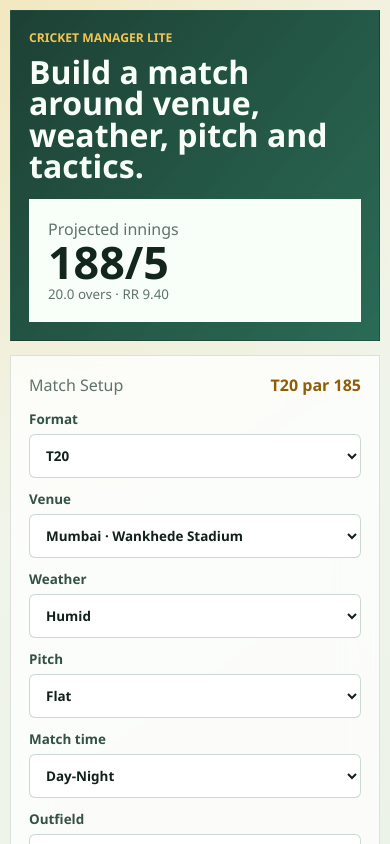
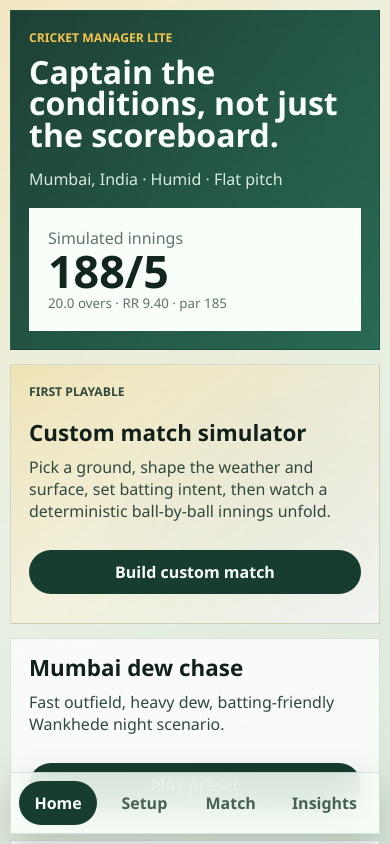
Before and after one commit to ars-codelab/cricket-manager-lite, a Svelte app: page / in a window 390 px wide. Shown: the top 844 px of the page. Built offline with nearby package versions, Linux system fonts and the light colour scheme.

Commit message:
feat: add mobile app shell and presets

```diff
--- a/src/App.svelte
+++ b/src/App.svelte
@@ -15,6 +15,8 @@
     WeatherType,
   } from './lib/types'
 
+  type View = 'home' | 'setup' | 'match' | 'insights'
+
   const formats: MatchFormat[] = ['T20', 'ODI', 'Test']
   const matchTimes: MatchTime[] = ['Day', 'Day-Night', 'Night']
   const outfields: OutfieldCondition[] = ['Slow', 'Normal', 'Fast']
@@ -25,6 +27,7 @@
   const spinPlans: SpinPlan[] = ['Play straight', 'Sweep', 'Use feet', 'Rotate strike', 'Defend']
   const runningRisks: RunningRisk[] = ['Conservative', 'Normal', 'Sharp']
 
+  let view: View = 'home'
   let format: MatchFormat = 'T20'
   let venueId = 'wankhede'
   let weather: WeatherType = 'Humid'
@@ -43,24 +46,111 @@
   $: par = parForFormat(venue, format)
   $: activeBatters = result.scorecard.batting.filter((batter) => batter.balls > 0 || batter.dismissal).slice(0, 8)
   $: activeBowlers = result.scorecard.bowling.filter((bowler) => bowler.balls > 0)
-  $: recentBalls = result.scorecard.balls.slice(-12)
+  $: recentBalls = result.scorecard.balls.slice(-18)
+  $: venueSummary = `${venue.city}, ${venue.country} · ${weather} · ${pitch} pitch`
 
   const bowlingOvers = (balls: number) => `${Math.floor(balls / 6)}.${balls % 6}`
+
+  const applyPreset = (preset: 'mumbai-chase' | 'lords-seamer' | 'chepauk-day-five') => {
+    if (preset === 'mumbai-chase') {
+      format = 'T20'
+      venueId = 'wankhede'
+      weather = 'Dew'
+      pitch = 'Flat'
+      matchTime = 'Day-Night'
+      outfield = 'Fast'
+      aggression = 'Aggressive'
+      shots = 'Mixed'
+      pacePlan = 'Front-foot drive'
+      spinPlan = 'Rotate strike'
+      running = 'Sharp'
+    }
+
+    if (preset === 'lords-seamer') {
+      format = 'Test'
+      venueId = 'lords'
+      weather = 'Overcast'
+      pitch = 'Green'
+      matchTime = 'Day'
+      outfield = 'Slow'
+      aggression = 'Defensive'
+      shots = 'Ground'
+      pacePlan = 'Play late'
+      spinPlan = 'Defend'
+      running = 'Conservative'
+    }
+
+    if (preset === 'chepauk-day-five') {
+      format = 'Test'
+      venueId = 'chepauk'
+      weather = 'Dry'
+      pitch = 'Worn'
+      matchTime = 'Day'
+      outfield = 'Normal'
+      aggression = 'Balanced'
+      shots = 'Ground'
+      pacePlan = 'Short-ball caution'
+      spinPlan = 'Sweep'
+      running = 'Normal'
+    }
+
+    view = 'match'
+  }
 </script>
 
 <main class="app-shell">
   <section class="hero-panel">
     <div>
       <p class="eyebrow">Cricket Manager Lite</p>
-      <h1>Build a match around venue, weather, pitch and tactics.</h1>
+      <h1>Captain the conditions, not just the scoreboard.</h1>
+      <p class="hero-copy">{venueSummary}</p>
     </div>
     <div class="score-tile">
-      <span>Projected innings</span>
+      <span>Simulated innings</span>
       <strong>{result.score}/{result.wickets}</strong>
-      <small>{result.overs} overs · RR {result.runRate}</small>
+      <small>{result.overs} overs · RR {result.runRate} · par {par}</small>
     </div>
   </section>
 
+  <nav class="bottom-nav" aria-label="Primary sections">
+    <button class:active={view === 'home'} type="button" on:click={() => (view = 'home')}>Home</button>
+    <button class:active={view === 'setup'} type="button" on:click={() => (view = 'setup')}>Setup</button>
+    <button class:active={view === 'match'} type="button" on:click={() => (view = 'match')}>Match</button>
+    <button class:active={view === 'insights'} type="button" on:click={() => (view = 'insights')}>Insights</button>
+  </nav>
+
+  {#if view === 'home'}
+    <section class="home-grid">
+      <article class="feature-card primary">
+        <p class="eyebrow">First playable</p>
+        <h2>Custom match simulator</h2>
+        <p>
+          Pick a ground, shape the weather and surface, set batting intent, then watch a deterministic ball-by-ball innings unfold.
+        </p>
+        <button type="button" on:click={() => (view = 'setup')}>Build custom match</button>
+      </article>
+
+      <article class="feature-card">
+        <h2>Mumbai dew chase</h2>
+        <p>Fast outfield, heavy dew, batting-friendly Wankhede night scenario.</p>
+        <button type="button" on:click={() => applyPreset('mumbai-chase')}>Play preset</button>
+      </article>
+
+      <article class="feature-card">
+        <h2>Lord's seamer</h2>
+        <p>Overcast green-top where survival matters more than boundaries.</p>
+        <button type="button" on:click={() => applyPreset('lords-seamer')}>Play preset</button>
+      </article>
+
+      <article class="feature-card">
+        <h2>Chepauk worn turner</h2>
+        <p>Dry, worn surface where spin and batting patience dominate.</p>
+        <button type="button" on:click={() => applyPreset('chepauk-day-five')}>Play preset</button>
+      </article>
+    </section>
+  {/if}
+
+  {#if view === 'setup'}
     <section class="workspace">
       <div class="control-panel">
         <div class="panel-heading">
@@ -191,32 +281,16 @@
             {/each}
           </select>
         </label>
+
+        <button class="wide-action" type="button" on:click={() => (view = 'match')}>Simulate innings</button>
       </div>
     </section>
+  {/if}
 
-  <section class="insight-grid">
-    <article>
-      <h2>Condition Read</h2>
-      {#each result.conditionReadout as line}
-        <p>{line}</p>
-      {/each}
-      <p class="note">{venue.notes}</p>
-    </article>
-
-    <article>
-      <h2>Tactical Read</h2>
-      {#each result.tacticalReadout as line}
-        <p>{line}</p>
-      {/each}
-      {#each result.log as line}
-        <p>{line}</p>
-      {/each}
-    </article>
-  </section>
-
+  {#if view === 'match'}
     <section class="scorecard-panel">
       <div class="panel-heading">
-      <span>Scorecard</span>
+        <span>Match Centre</span>
         <strong>{result.score}/{result.wickets} in {result.overs}</strong>
       </div>
 
@@ -290,6 +364,28 @@
         </div>
       </article>
     </section>
+  {/if}
+
+  {#if view === 'insights'}
+    <section class="insight-grid">
+      <article>
+        <h2>Condition Read</h2>
+        {#each result.conditionReadout as line}
+          <p>{line}</p>
+        {/each}
+        <p class="note">{venue.notes}</p>
+      </article>
+
+      <article>
+        <h2>Tactical Read</h2>
+        {#each result.tacticalReadout as line}
+          <p>{line}</p>
+        {/each}
+        {#each result.log as line}
+          <p>{line}</p>
+        {/each}
+      </article>
+    </section>
 
     {#if format === 'Test'}
       <section class="forecast">
@@ -308,4 +404,5 @@
         </div>
       </section>
     {/if}
+  {/if}
 </main>
--- a/src/app.css
+++ b/src/app.css
@@ -25,10 +25,15 @@ select {
   font: inherit;
 }
 
+button {
+  border: 0;
+  cursor: pointer;
+}
+
 .app-shell {
   width: min(1120px, 100%);
   margin: 0 auto;
-  padding: 18px;
+  padding: 18px 18px 88px;
 }
 
 .hero-panel {
@@ -92,6 +97,81 @@ h2 {
 .score-tile strong {
   font-size: 2.8rem;
   line-height: 1;
+}
+
+.hero-copy {
+  max-width: 680px;
+  margin: 18px 0 0;
+  color: #d7ebdc;
+}
+
+.bottom-nav {
+  position: sticky;
+  top: 10px;
+  z-index: 10;
+  display: grid;
+  grid-template-columns: repeat(4, 1fr);
+  gap: 8px;
+  margin-top: 14px;
+  padding: 8px;
+  border: 1px solid rgba(23, 66, 52, 0.14);
+  background: rgba(248, 255, 248, 0.86);
+  backdrop-filter: blur(18px);
+}
+
+.bottom-nav button,
+.feature-card button,
+.wide-action {
+  min-height: 44px;
+  border-radius: 999px;
+  padding: 0 14px;
+  background: #173d30;
+  color: #f8fff8;
+  font-weight: 800;
+}
+
+.bottom-nav button {
+  background: transparent;
+  color: #486155;
+}
+
+.bottom-nav button.active {
+  background: #173d30;
+  color: #f8fff8;
+}
+
+.home-grid {
+  display: grid;
+  grid-template-columns: 1.4fr repeat(3, minmax(0, 1fr));
+  gap: 14px;
+  margin-top: 14px;
+}
+
+.feature-card {
+  display: grid;
+  gap: 12px;
+  align-content: start;
+  padding: 18px;
+  border: 1px solid rgba(23, 66, 52, 0.14);
+  background: rgba(255, 255, 255, 0.76);
+  backdrop-filter: blur(18px);
+}
+
+.feature-card.primary {
+  min-height: 260px;
+  background:
+    linear-gradient(145deg, rgba(243, 196, 79, 0.26), rgba(255, 255, 255, 0.82)),
+    radial-gradient(circle at bottom right, rgba(18, 55, 45, 0.22), transparent 20rem);
+}
+
+.feature-card h2 {
+  margin-bottom: 0;
+  font-size: clamp(1.4rem, 4vw, 2.6rem);
+  line-height: 1;
+}
+
+.feature-card p {
+  color: #30493e;
 }
 
 .workspace,
@@ -164,6 +244,11 @@ select {
 .venue-grid b {
   color: #173d30;
   font-size: 1.15rem;
+}
+
+.wide-action {
+  width: 100%;
+  margin-top: 8px;
 }
 
 .insight-grid p {
@@ -286,7 +371,7 @@ select {
 
 @media (max-width: 760px) {
   .app-shell {
-    padding: 10px;
+    padding: 10px 10px 92px;
   }
 
   .hero-panel,
@@ -300,8 +385,20 @@ select {
     padding: 18px;
   }
 
+  .bottom-nav {
+    position: fixed;
+    inset: auto 10px 10px;
+    top: auto;
+    margin-top: 0;
+    box-shadow: 0 16px 40px rgba(18, 32, 27, 0.2);
+  }
+
   .score-tile {
     min-width: 0;
+  }
+
+  .home-grid {
+    grid-template-columns: 1fr;
   }
 
   .day-strip {
```
Lines whose indentation alone changed are shown as unchanged.
